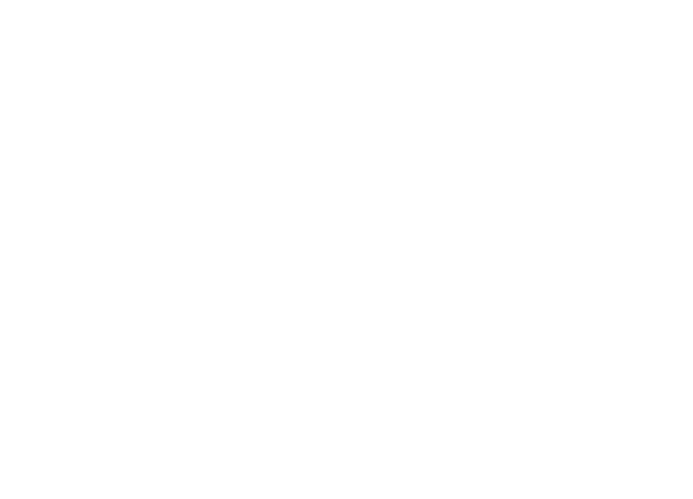
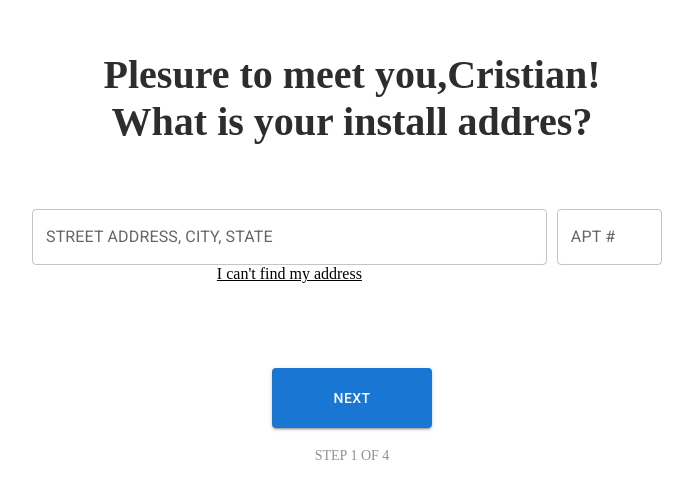
Before and after one commit to sktvera/MegaTeleServices, a React (Create React App) app in the folder client/: page /Search in a window 1280 px wide. Before the commit this address had no page. Shown: the part 349-848 px from the top of the page, without its empty margins (288-981 px from the left). Before the commit the page ends 800 px from the top, so only its background shows below. Built offline with nearby package versions, Linux system fonts and the light colour scheme.

Commit message:
styles desing componentes

```diff
--- a/client/src/App.jsx
+++ b/client/src/App.jsx
@@ -1,9 +1,10 @@
 import React from "react";
-import { Route, Routes } from 'react-router-dom';
+import { Route, Routes } from 'react-router-dom'
 import Welcome from './Routes/Welcome/Welcome'
-/* import Selected from'./Routes/Welcome/Selected'
-import Search from'./Routes/Welcome/Search'
-import FormLogin from'./Routes/Welcome/FormLogin'
+import FormLogin from'./Routes/FormLogin/FormLogin'
+import Search from'./Routes/Search/Search'
+import SelectedPlans from'./Routes/SelectedPlans/SelectedPlans'
+/*
 import FormEmail from'./Routes/Welcome/FormEmail' */
 
 
@@ -11,9 +12,11 @@
   return (<>
     <Routes>
       <Route path='/' exact={true} element={<Welcome/>}/>
-      {/* <Route path="/Selected" element={<Selected/>}/>
+      <Route path="/FormLogin" element={<FormLogin/>}/>
       <Route path="/Search" element={<Search/>}/>
-      <Route path="/FormLogin" element={<FormLogin/>}/>
+      <Route path="/SelectedPlans" element={<SelectedPlans/>}/>
+      {/*
+
       <Route path="/FormEmail" element={<FormEmail/>}/> */}
     </Routes>
   </>
--- /dev/null
+++ b/client/src/Components/RegisterInfo/Assets/styles.css
@@ -0,0 +1,48 @@
+.contanerRegister{
+display: flex;
+justify-content: center;
+align-items: center;
+margin-top: 25em;
+}
+
+.contanerRegister-grid{
+    display: grid;
+    grid-template-rows: 33% 33% 33%;
+    max-width: 100%;
+    height: 30em;
+}
+.title{display: flex;
+justify-content: center;}
+
+.title h2{
+    font-size: 40px;
+    color: rgb(46, 45, 45);
+}
+
+
+.buttonAndlabel{
+    display: grid;
+    grid-template-rows: 50% 50%;
+    height: 120px;
+    width: 160px;
+}
+.cotainerButtonAndlabel{
+    display: flex;
+    justify-content: center;
+}
+
+.inputs{
+    display: flex;
+    justify-content: center;
+    height: 140px;
+    width:65em;
+    display: grid;
+    grid-template-columns: 50%;
+}
+.buttonAndlabel label{
+    font-size: 14px;
+    display: flex;
+    justify-content: center;
+    color: rgb(147, 145, 145);
+    margin-top: 20px;
+}
--- /dev/null
+++ b/client/src/Components/RegisterInfo/RegisterInfo.jsx
@@ -0,0 +1,42 @@
+import React from 'react'
+import { TextField, Button } from '@mui/material'
+import './Assets/styles.css'
+import { useNavigate } from "react-router-dom";
+
+
+function RegisterInfo() {
+
+    const navigate = useNavigate();
+
+const navigateTobuilding = () => {
+  navigate(`/Search`);
+  }
+
+  return (
+    <div className='contanerRegister'>
+        <div className='contanerRegister-grid'>
+            <div className='contanerRegister-item title'>
+                <h2>Awesome! Let's get started with the basics.</h2>
+            </div>
+            <div className='contanerRegister-item inputs'>
+                <div >
+                    <TextField className='inputsText' fullWidth label="FIRST NAME" id="fullWidth" />
+                </div>
+                <div >
+                    <TextField fullWidth label="LAST NAME" id="fullWidth" />
+                </div>
+
+            </div>
+            <div className='cotainerButtonAndlabel'>
+                <div className='contanerRegister-item buttonAndlabel'>
+                    <Button onClick={navigateTobuilding} variant="contained">NEXT</Button>
+                    <label>STEP 1 OF 4</label>
+                </div>
+            </div>
+
+      </div>
+    </div>
+  )
+}
+
+export default RegisterInfo
--- /dev/null
+++ b/client/src/Components/SearchBuildings/Assets/styles.css
@@ -0,0 +1,62 @@
+.contanerRegister{
+    display: flex;
+    justify-content: center;
+    align-items: center;
+    margin-top: 25em;
+    }
+
+    .contanerRegister-grid{
+        display: grid;
+        grid-template-rows: 33% 33% 33%;
+        max-width: 100%;
+        height: 30em;
+    }
+    .title_{
+        display: flex;
+        justify-content: center;
+    }
+
+    .title_ div h2{
+        display: flex;
+        justify-content: space-around;
+        margin: 0px;
+        font-size: 40px;
+        color: rgb(46, 45, 45);
+    }
+
+
+    .buttonAndlabel{
+        display: grid;
+        grid-template-rows: 50% 50%;
+        height: 120px;
+        width: 160px;
+    }
+    .cotainerButtonAndlabel{
+        display: flex;
+        justify-content: center;
+    }
+
+    .inputs_{
+        display: flex;
+        justify-content: center;
+        height: 140px;
+        width:40em;
+        display: grid;
+        grid-template-columns:82% 18%;
+    }
+    .inputs_ div{
+     margin-right: 10px;
+    }
+    .buttonAndlabel label{
+        font-size: 14px;
+        display: flex;
+        justify-content: center;
+        color: rgb(147, 145, 145);
+        margin-top: 20px;
+    }
+
+    .inputs_ div .labelSearcBuildings{
+        display: flex;
+        justify-content: center;
+        text-decoration:underline ;
+    }
--- /dev/null
+++ b/client/src/Components/SearchBuildings/SearchBuildings.jsx
@@ -0,0 +1,45 @@
+import React from 'react'
+import { TextField, Button } from '@mui/material'
+import { useNavigate } from "react-router-dom";
+import './Assets/styles.css'
+
+function SearchBuildings() {
+
+    const navigate = useNavigate();
+
+    const navigateToPlans = () => {
+      navigate(`/SelectedPlans`);
+      }
+  return (
+    <div className='contanerRegister'>
+    <div className='contanerRegister-grid'>
+        <div className=' title_'>
+            <div>
+                <h2>Plesure to meet you,Cristian!</h2>
+                <h2>What is your install addres?</h2>
+            </div>
+
+        </div>
+        <div className=' inputs_'>
+            <div >
+                <TextField  fullWidth label="STREET ADDRESS, CITY, STATE" id="fullWidth" />
+                <label className='labelSearcBuildings'> I can't find my address</label>
+            </div>
+            <div >
+                <TextField fullWidth label="APT #" id="fullWidth" />
+            </div>
+
+        </div>
+        <div className='cotainerButtonAndlabel'>
+            <div className=' buttonAndlabel'>
+                <Button onClick={navigateToPlans} variant="contained">NEXT</Button>
+                <label>STEP 1 OF 4</label>
+            </div>
+        </div>
+
+  </div>
+</div>
+  )
+}
+
+export default SearchBuildings
--- /dev/null
+++ b/client/src/Components/SelectedPlansTV/SelectedPlansTV.jsx
@@ -0,0 +1,11 @@
+import React from 'react'
+
+function selectedPlansTV() {
+  return (
+    <div>
+      <h1>hola</h1>
+    </div>
+  )
+}
+
+export default selectedPlansTV
--- a/client/src/Components/WelcomeHome/WelcomeHome.jsx
+++ b/client/src/Components/WelcomeHome/WelcomeHome.jsx
@@ -1,8 +1,15 @@
 import React from 'react'
 import './Assets/styles.css'
 import{ Button,Grid,Box }  from '@mui/material'
+import { useNavigate } from "react-router-dom";
 
 function WelcomeHome() {
+  const navigate = useNavigate();
+
+  const navigateTologin = () => {
+    navigate(`/FormLogin`);
+    }
+
   return (
     <div className='containerWelcome'>
         <Grid >
@@ -15,7 +22,10 @@
                   <label>Are you ready to enjoy ultra-best service?</label>
               </Box>
               <Box className='itemWelcome'>
-                  <Button variant="contained" className='buttonWelcome'>Let's DO IT!</Button>
+                  <Button
+                  onClick={navigateTologin}
+                  variant="contained"
+                  className='buttonWelcome'>Let's DO IT!</Button>
               </Box>
         </Grid>
     </div>
--- a/client/src/Routes/FormLogin/FormLogin.jsx
+++ b/client/src/Routes/FormLogin/FormLogin.jsx
@@ -1,9 +1,10 @@
 import React from 'react'
+import RegisterInfo from '../../Components/RegisterInfo/RegisterInfo'
 
 function FormLogin() {
   return (
     <div>
-
+      <RegisterInfo/>
     </div>
   )
 }
--- a/client/src/Routes/Search/Search.jsx
+++ b/client/src/Routes/Search/Search.jsx
@@ -1,9 +1,10 @@
 import React from 'react'
+import SearchBuildings from '../../Components/SearchBuildings/SearchBuildings'
 
 const Search = () => {
   return (
     <div>
-
+      <SearchBuildings/>
     </div>
   )
 }
--- a/client/src/Routes/SelectedPlans/SelectedPlans.jsx
+++ b/client/src/Routes/SelectedPlans/SelectedPlans.jsx
@@ -1,8 +1,11 @@
 import React from 'react'
+import SelectedPlansTV from '../../Components/SelectedPlansTV/SelectedPlansTV'
+
 
 function SeledtedPlans() {
   return (
     <div>
+      <SelectedPlansTV/>
 
     </div>
   )
```
Also changed, not shown: client/src/Components/SelectedPlansTV/Assets/styles.css (added).
